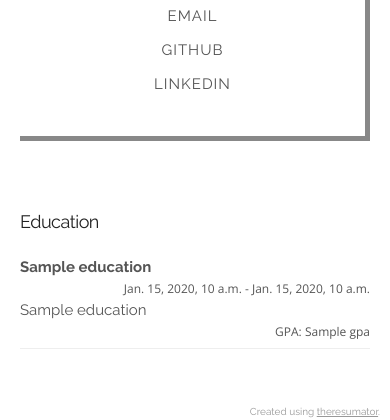
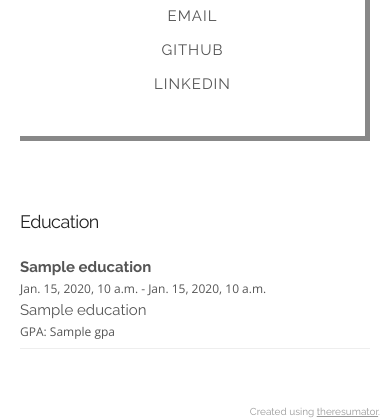
Before and after one commit to ammsa/django-resumator, a Django app: template resumator/templates/resumator/education.html in a window 390 px wide. Shown: the part 527-947 px from the top of the page. Run offline with Django 3.2, Linux system fonts and the light colour scheme; the template is opened without the code that fills it: most values are stand-ins (such as "Sample title", 1, 10 or a date in 2020); grey boxes marked "Sample" are stand-in pictures; some libraries are stand-ins or nearby versions.

Commit message:
Minor css updates

```diff
--- a/resumator/static/resumator/css/resumator-education.css
+++ b/resumator/static/resumator/css/resumator-education.css
@@ -32,3 +32,9 @@
     overflow:hidden;
     text-overflow:ellipsis;
 }
+@media only screen and (max-width: 550px) {
+   .resumator-education .date,
+   .resumator-education .number{
+        text-align: left;
+    }
+}
--- a/resumator/static/resumator/css/resumator-experience.css
+++ b/resumator/static/resumator/css/resumator-experience.css
@@ -37,3 +37,8 @@
 .resumator-experience .tags{
     margin-bottom: 10px;
 }
+@media only screen and (max-width: 550px) {
+   .resumator-experience .date{
+        text-align: left;
+    }
+}
--- a/resumator/static/resumator/css/resumator-projects.css
+++ b/resumator/static/resumator/css/resumator-projects.css
@@ -29,3 +29,8 @@
 .resumator-project .tags{
     margin-bottom: 10px;
 }
+@media only screen and (max-width: 550px) {
+   .resumator-project .date{
+        text-align: left;
+    }
+}
--- a/resumator/static/resumator/css/resumator-publications.css
+++ b/resumator/static/resumator/css/resumator-publications.css
@@ -31,3 +31,8 @@
     overflow:hidden;
     text-overflow:ellipsis;
 }
+@media only screen and (max-width: 550px) {
+   .resumator-publication .date{
+        text-align: left;
+    }
+}
```
